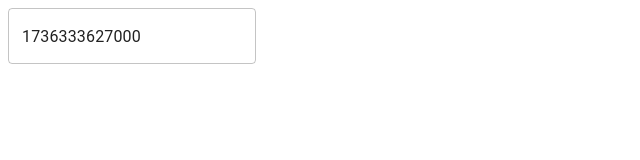
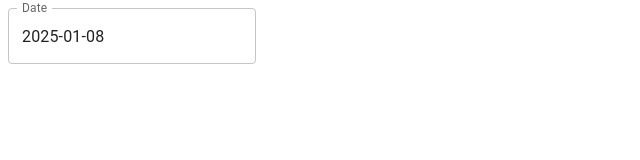
Before and after one commit to NhutMinhIT/calculator_component, a React (Create React App) app: page / in a window 1280 px wide. Shown: the top 160 px of the page, without its empty margins (0-640 px from the left). Built offline with nearby package versions, Linux system fonts and the light colour scheme.

Commit message:
feat: add date input field and utility for date formatting

```diff
--- a/src/pages/Root/constant/index.ts
+++ b/src/pages/Root/constant/index.ts
@@ -2,3 +2,6 @@
 export const CALENDAR_DIALOG_CONFIRM_BUTTON_TEXT: string = 'OK'
 export const CALENDAR_DIALOG_CANCEL_BUTTON_TEXT: string = 'Cancel'
 export const CALENDAR_DIALOG_ID: string = 'alert-dialog-slide-description'
+export const CALENDAR_TEXT_FIELD_LABEL: string = 'Date'
+export const CALENDER_TEXT_FIELD_ID: string = 'date'
+export const CALENDER_TEXT_FIELD_DATA_TEST_ID: string = 'input-date'
--- a/src/pages/Root/index.tsx
+++ b/src/pages/Root/index.tsx
@@ -2,6 +2,8 @@ import React from 'react'
 import CalendarDialog from './components/Dialog/CalendarDialog';
 import { useCalendar } from './hook/useCalendar';
 import { TextField } from '@mui/material';
+import { CALENDAR_TEXT_FIELD_LABEL, CALENDER_TEXT_FIELD_DATA_TEST_ID, CALENDER_TEXT_FIELD_ID } from './constant';
+import { convertDateToString } from './utils';
 
 const Root = (): JSX.Element => {
     const { isOpenCalendarDialog, handleOpenCalendarDialog, handleCloseCalendarDialog } = useCalendar()
@@ -9,8 +11,11 @@ const Root = (): JSX.Element => {
     return (
         <>
             <TextField
+                label={CALENDAR_TEXT_FIELD_LABEL}
+                id={CALENDER_TEXT_FIELD_ID}
+                data-testid={CALENDER_TEXT_FIELD_DATA_TEST_ID}
                 type="text"
-                value={Date.now()}
+                value={convertDateToString(new Date())}
                 onClick={handleOpenCalendarDialog}
             />
             <CalendarDialog
--- /dev/null
+++ b/src/pages/Root/utils/index.ts
@@ -0,0 +1,3 @@
+export const convertDateToString = (date: Date): string => {
+    return date.toISOString().split('T')[0]
+}
```
